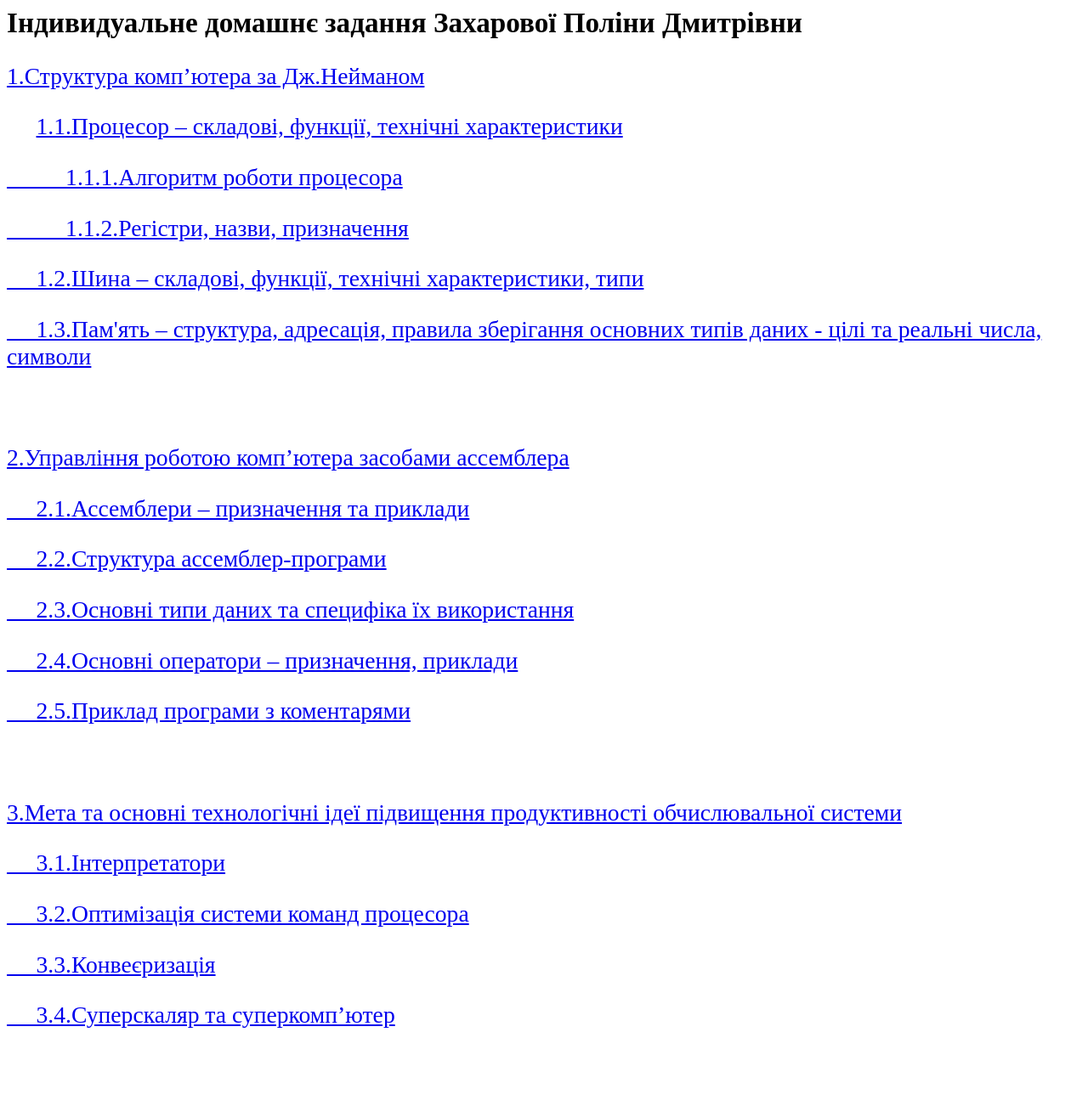
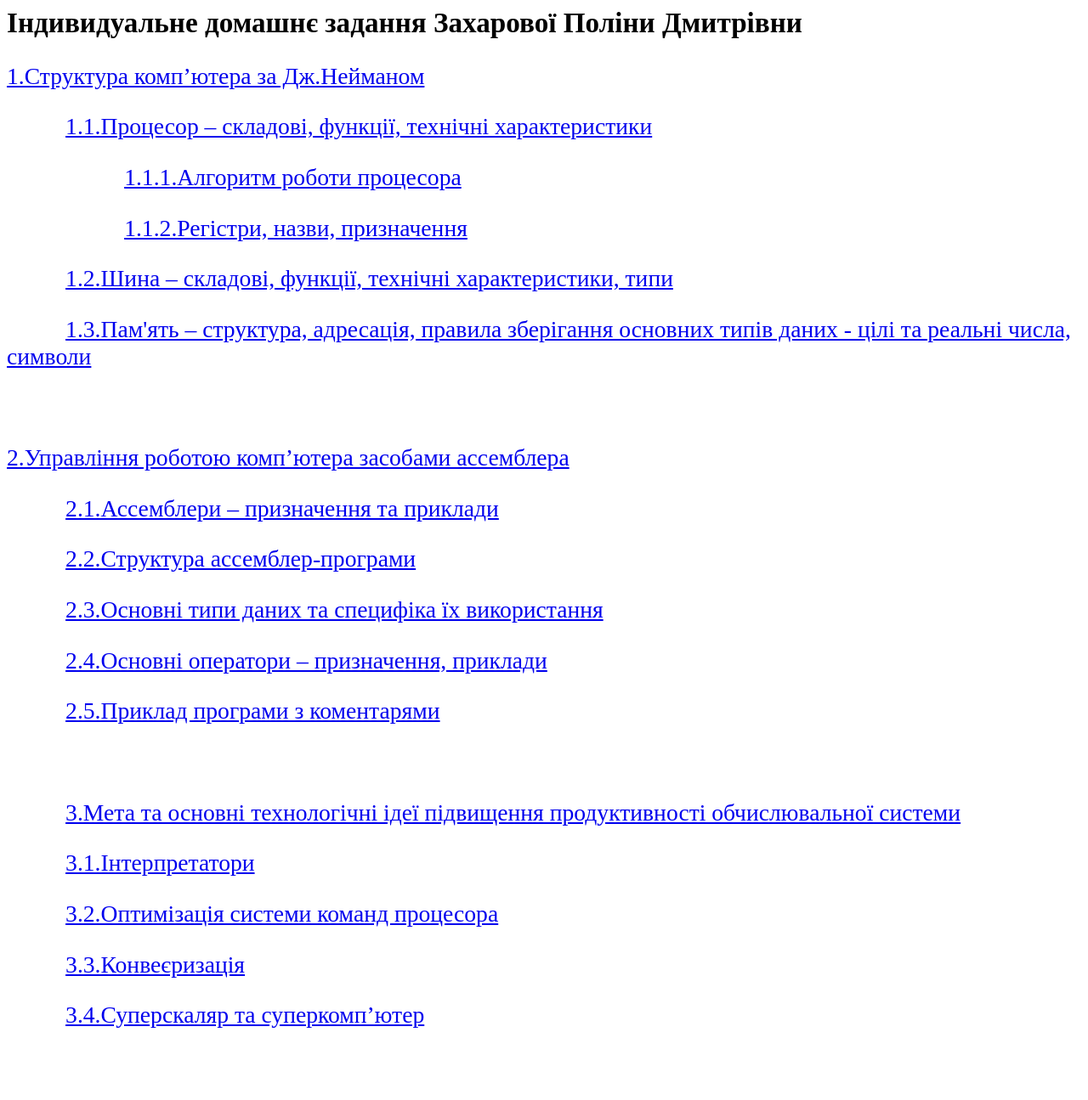
Before and after one commit to grab-the-cat/idz, a plain HTML site: page index.html in a window 1280 px wide. Shown: the top 1295 px of the page at 85% size. Drawn offline with Linux system fonts and the light colour scheme.

Commit message:
Update index.html

```diff
--- a/index.html
+++ b/index.html
@@ -6,24 +6,24 @@
 <nav>
 <big>
    <p><a href="1.html">1.Структура комп’ютера за Дж.Нейманом</a></p>
-   <p>&nbsp;&nbsp;&nbsp;&nbsp;&nbsp;<a href="11.html">1.1.Процесор – складові, функції, технічні характеристики</a></p>
-   <p><a href="111.html">&nbsp;&nbsp;&nbsp;&nbsp;&nbsp;&nbsp;&nbsp;&nbsp;&nbsp;&nbsp;1.1.1.Алгоритм роботи процесора</a></p>
-   <p><a href="112.html">&nbsp;&nbsp;&nbsp;&nbsp;&nbsp;&nbsp;&nbsp;&nbsp;&nbsp;&nbsp;1.1.2.Регістри, назви, призначення</a></p>
-   <p><a href="12.html">&nbsp;&nbsp;&nbsp;&nbsp;&nbsp;1.2.Шина – складові, функції, технічні характеристики, типи</a></p>
-   <p><a href="13.html">&nbsp;&nbsp;&nbsp;&nbsp;&nbsp;1.3.Пам'ять – структура, адресація, правила зберігання основних типів даних - цілі та реальні числа, символи</a></p>
+   <p>&nbsp;&nbsp;&nbsp;&nbsp;&nbsp;&nbsp;&nbsp;&nbsp;&nbsp;&nbsp;<a href="11.html">1.1.Процесор – складові, функції, технічні характеристики</a></p>
+   <p>&nbsp;&nbsp;&nbsp;&nbsp;&nbsp;&nbsp;&nbsp;&nbsp;&nbsp;&nbsp;&nbsp;&nbsp;&nbsp;&nbsp;&nbsp;&nbsp;&nbsp;&nbsp;&nbsp;&nbsp;<a href="111.html">1.1.1.Алгоритм роботи процесора</a></p>
+   <p>&nbsp;&nbsp;&nbsp;&nbsp;&nbsp;&nbsp;&nbsp;&nbsp;&nbsp;&nbsp;&nbsp;&nbsp;&nbsp;&nbsp;&nbsp;&nbsp;&nbsp;&nbsp;&nbsp;&nbsp;<a href="112.html">1.1.2.Регістри, назви, призначення</a></p>
+   <p>&nbsp;&nbsp;&nbsp;&nbsp;&nbsp;&nbsp;&nbsp;&nbsp;&nbsp;&nbsp;<a href="12.html">1.2.Шина – складові, функції, технічні характеристики, типи</a></p>
+   <p>&nbsp;&nbsp;&nbsp;&nbsp;&nbsp;&nbsp;&nbsp;&nbsp;&nbsp;&nbsp;<a href="13.html">1.3.Пам'ять – структура, адресація, правила зберігання основних типів даних - цілі та реальні числа, символи</a></p>
    <br>
    <p><a href="2.html">2.Управління роботою комп’ютера засобами ассемблера</a></p>
-   <p><a href="21.html">&nbsp;&nbsp;&nbsp;&nbsp;&nbsp;2.1.Ассемблери – призначення та приклади</a></p>
-   <p><a href="22.html">&nbsp;&nbsp;&nbsp;&nbsp;&nbsp;2.2.Структура ассемблер-програми</a></p>
-   <p><a href="23.html">&nbsp;&nbsp;&nbsp;&nbsp;&nbsp;2.3.Основні типи даних та специфіка їх використання </a></p>
-   <p><a href="24.html">&nbsp;&nbsp;&nbsp;&nbsp;&nbsp;2.4.Основні оператори – призначення, приклади</a></p>
-   <p><a href="25.html">&nbsp;&nbsp;&nbsp;&nbsp;&nbsp;2.5.Приклад програми з коментарями</a></p>
+   <p>&nbsp;&nbsp;&nbsp;&nbsp;&nbsp;&nbsp;&nbsp;&nbsp;&nbsp;&nbsp;<a href="21.html">2.1.Ассемблери – призначення та приклади</a></p>
+   <p>&nbsp;&nbsp;&nbsp;&nbsp;&nbsp;&nbsp;&nbsp;&nbsp;&nbsp;&nbsp;<a href="22.html">2.2.Структура ассемблер-програми</a></p>
+   <p>&nbsp;&nbsp;&nbsp;&nbsp;&nbsp;&nbsp;&nbsp;&nbsp;&nbsp;&nbsp;<a href="23.html">2.3.Основні типи даних та специфіка їх використання </a></p>
+   <p>&nbsp;&nbsp;&nbsp;&nbsp;&nbsp;&nbsp;&nbsp;&nbsp;&nbsp;&nbsp;<a href="24.html">2.4.Основні оператори – призначення, приклади</a></p>
+   <p>&nbsp;&nbsp;&nbsp;&nbsp;&nbsp;&nbsp;&nbsp;&nbsp;&nbsp;&nbsp;<a href="25.html">2.5.Приклад програми з коментарями</a></p>
    <br>
-   <p><a href="3.html">3.Мета та основні технологічні ідеї підвищення продуктивності обчислювальної системи </a></p>
-   <p><a href="31.html">&nbsp;&nbsp;&nbsp;&nbsp;&nbsp;3.1.Інтерпретатори</a></p>
-   <p><a href="32.html">&nbsp;&nbsp;&nbsp;&nbsp;&nbsp;3.2.Оптимізація системи команд процесора</a></p>
-   <p><a href="33.html">&nbsp;&nbsp;&nbsp;&nbsp;&nbsp;3.3.Конвеєризація</a></p>
-   <p><a href="34.html">&nbsp;&nbsp;&nbsp;&nbsp;&nbsp;3.4.Суперскаляр та суперкомп’ютер</a></p>
+   <p>&nbsp;&nbsp;&nbsp;&nbsp;&nbsp;&nbsp;&nbsp;&nbsp;&nbsp;&nbsp;<a href="3.html">3.Мета та основні технологічні ідеї підвищення продуктивності обчислювальної системи </a></p>
+   <p>&nbsp;&nbsp;&nbsp;&nbsp;&nbsp;&nbsp;&nbsp;&nbsp;&nbsp;&nbsp;<a href="31.html">3.1.Інтерпретатори</a></p>
+   <p>&nbsp;&nbsp;&nbsp;&nbsp;&nbsp;&nbsp;&nbsp;&nbsp;&nbsp;&nbsp;<a href="32.html">3.2.Оптимізація системи команд процесора</a></p>
+   <p>&nbsp;&nbsp;&nbsp;&nbsp;&nbsp;&nbsp;&nbsp;&nbsp;&nbsp;&nbsp;<a href="33.html">3.3.Конвеєризація</a></p>
+   <p>&nbsp;&nbsp;&nbsp;&nbsp;&nbsp;&nbsp;&nbsp;&nbsp;&nbsp;&nbsp;<a href="34.html">3.4.Суперскаляр та суперкомп’ютер</a></p>
    <br>
    <p><a href="4.html">4.Висновки</a></p>
 </big>
```
